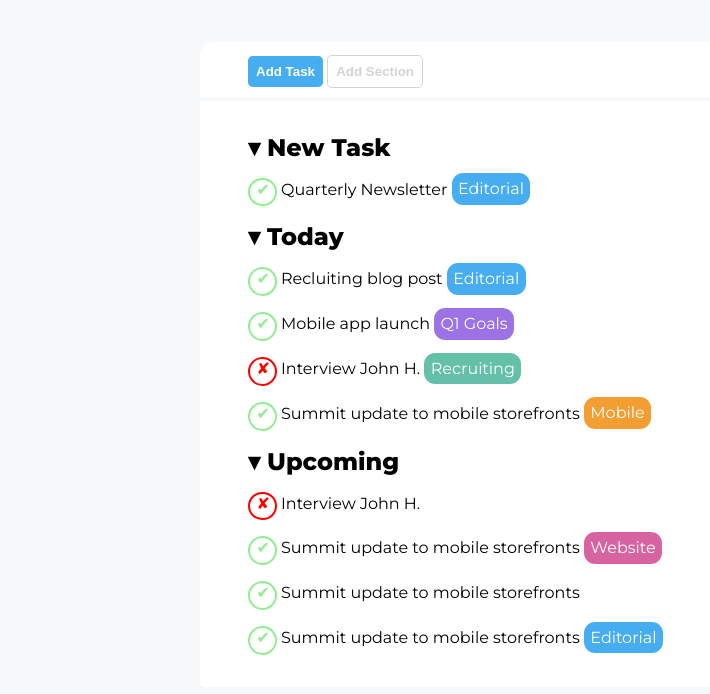
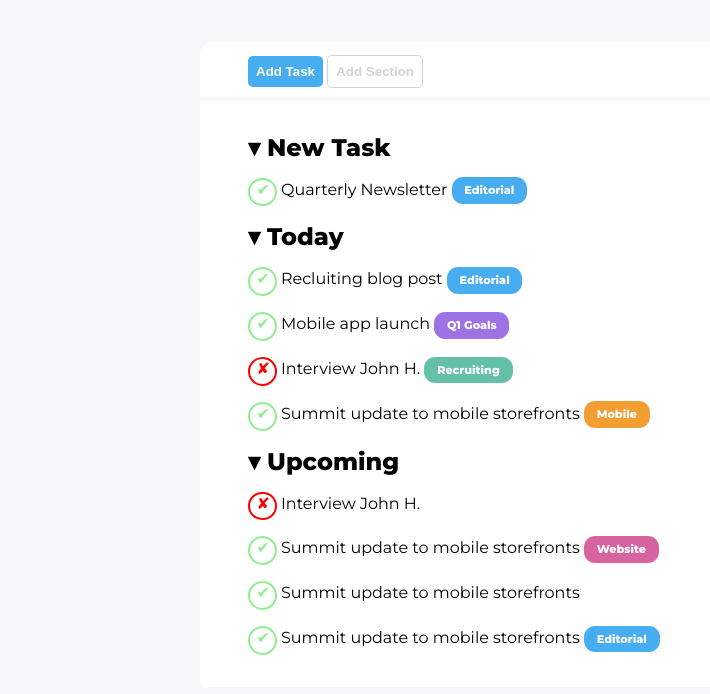
Before and after one commit to FlorianKomnino/html-css-toboolist, a plain HTML site: page index.html in a window 1280 px wide. Shown: the part 102-796 px from the top of the page, without its empty margins (0-710 px from the left). Drawn offline with Linux system fonts and the light colour scheme.

Commit message:
fixed the tags

```diff
--- a/css/style.css
+++ b/css/style.css
@@ -53,7 +53,7 @@ main {
     background-color: white;
     margin: 0rem auto 1rem auto;
     padding: 1rem 2rem 1rem 3rem;
-    border-radius: 0rem 0rem 0.4rem 0.4rem;;
+    border-radius: 0rem 0rem 0.4rem 0.4rem;
 }
 
 ul {
@@ -107,44 +107,34 @@ li {
     border-radius: 50%;
 }
 
+.tag {
+    padding: 0.4rem 0.8rem;
+    border-radius: 1em;
+    color: white;
+    font-size: 0.7rem;
+    font-weight: 550;
+}
+
 .task_type_editorial {
-    padding: 0.4rem;
-    border-radius: 0.7em;
     background-color: #47adf1;
-    color: white;
 }
 
 .task_type_q1_goals {
-    padding: 0.4rem;
-    border-radius: 0.7em;
     background-color: #9c72e4;
-    color: white;
 }
 
 .task_type_recruiting {
-    padding: 0.4rem;
-    border-radius: 0.7em;
     background-color: #64c0a9;
-    color: white;
 }
 
 .task_type_mobile {
-    padding: 0.4rem;
-    border-radius: 0.7em;
     background-color: #f29e33;
-    color: white;
 }
 
 .task_type_website {
-    padding: 0.4rem;
-    border-radius: 0.7em;
     background-color: #d863a1;
-    color: white;
 }
 
 .task_type_sales {
-    padding: 0.4rem;
-    border-radius: 0.7em;
     background-color: b0c926;
-    color: white;
 }
--- a/index.html
+++ b/index.html
@@ -43,7 +43,7 @@
 
                 <ul>
                     <li class="list_element">
-                        <span class="task_done">&#10004;</span> Quarterly Newsletter <span class="task_type_editorial">Editorial</span>
+                        <span class="task_done">&#10004;</span> Quarterly Newsletter <span class="tag task_type_editorial">Editorial</span>
                     </li>
                 </ul>
             </li>
@@ -53,19 +53,19 @@
                 <h2>&#9662; Today</h2>
                 <ul>
                     <li class="list_element">
-                        <span class="task_done">&#10004;</span> Recluiting blog post <span class="task_type_editorial">Editorial</span>
+                        <span class="task_done">&#10004;</span> Recluiting blog post <span class="tag task_type_editorial">Editorial</span>
                     </li>
 
                     <li class="list_element">
-                        <span class="task_done">&#10004;</span> Mobile app launch <span class="task_type_q1_goals">Q1 Goals</span>
+                        <span class="task_done">&#10004;</span> Mobile app launch <span class="tag task_type_q1_goals">Q1 Goals</span>
                     </li>
 
                     <li class="list_element">
-                        <span class="task_not_done">&#10008;</span> Interview John H. <span class="task_type_recruiting">Recruiting</span>
+                        <span class="task_not_done">&#10008;</span> Interview John H. <span class="tag task_type_recruiting">Recruiting</span>
                     </li>
 
                     <li class="list_element">
-                        <span class="task_done">&#10004;</span> Summit update to mobile storefronts <span class="task_type_mobile">Mobile</span>
+                        <span class="task_done">&#10004;</span> Summit update to mobile storefronts <span class="tag task_type_mobile">Mobile</span>
                     </li>
                 </ul>
             </li>
@@ -78,14 +78,14 @@
                     </li>
 
                     <li class="list_element">
-                        <span class="task_done">&#10004;</span> Summit update to mobile storefronts <span class="task_type_website">Website</span>
+                        <span class="task_done">&#10004;</span> Summit update to mobile storefronts <span class="tag task_type_website">Website</span>
                     </li>
                     <li class="list_element">
-                        <span class="task_done">&#10004;</span> Summit update to mobile storefronts <span class="task_type_sales">Sales</span>
+                        <span class="task_done">&#10004;</span> Summit update to mobile storefronts <span class="tag task_type_sales">Sales</span>
                     </li>
 
                     <li class="list_element">
-                        <span class="task_done">&#10004;</span> Summit update to mobile storefronts <span class="task_type_editorial">Editorial</span>
+                        <span class="task_done">&#10004;</span> Summit update to mobile storefronts <span class="tag task_type_editorial">Editorial</span>
                     </li>
                 </ul>
             </li>
```
